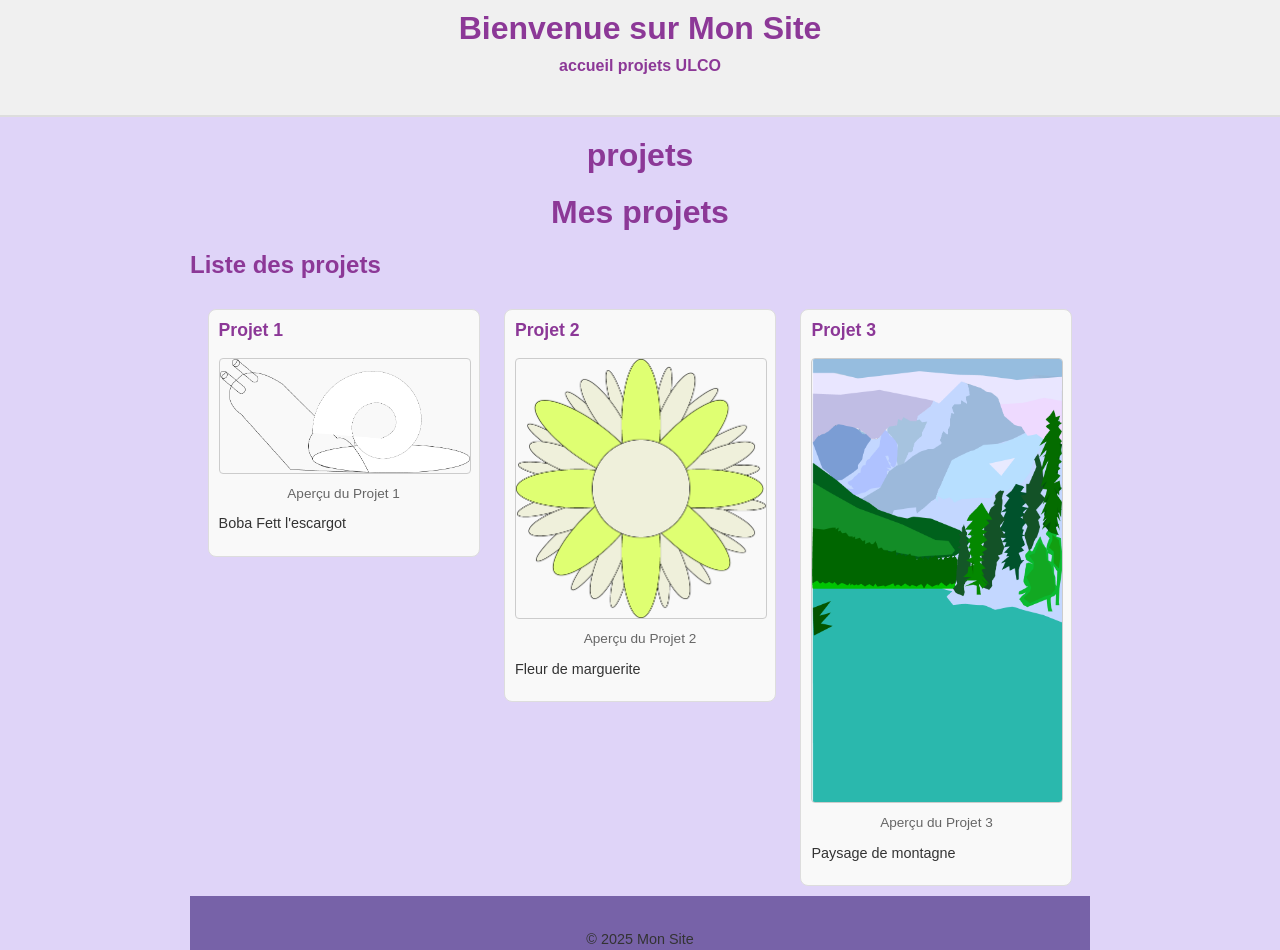
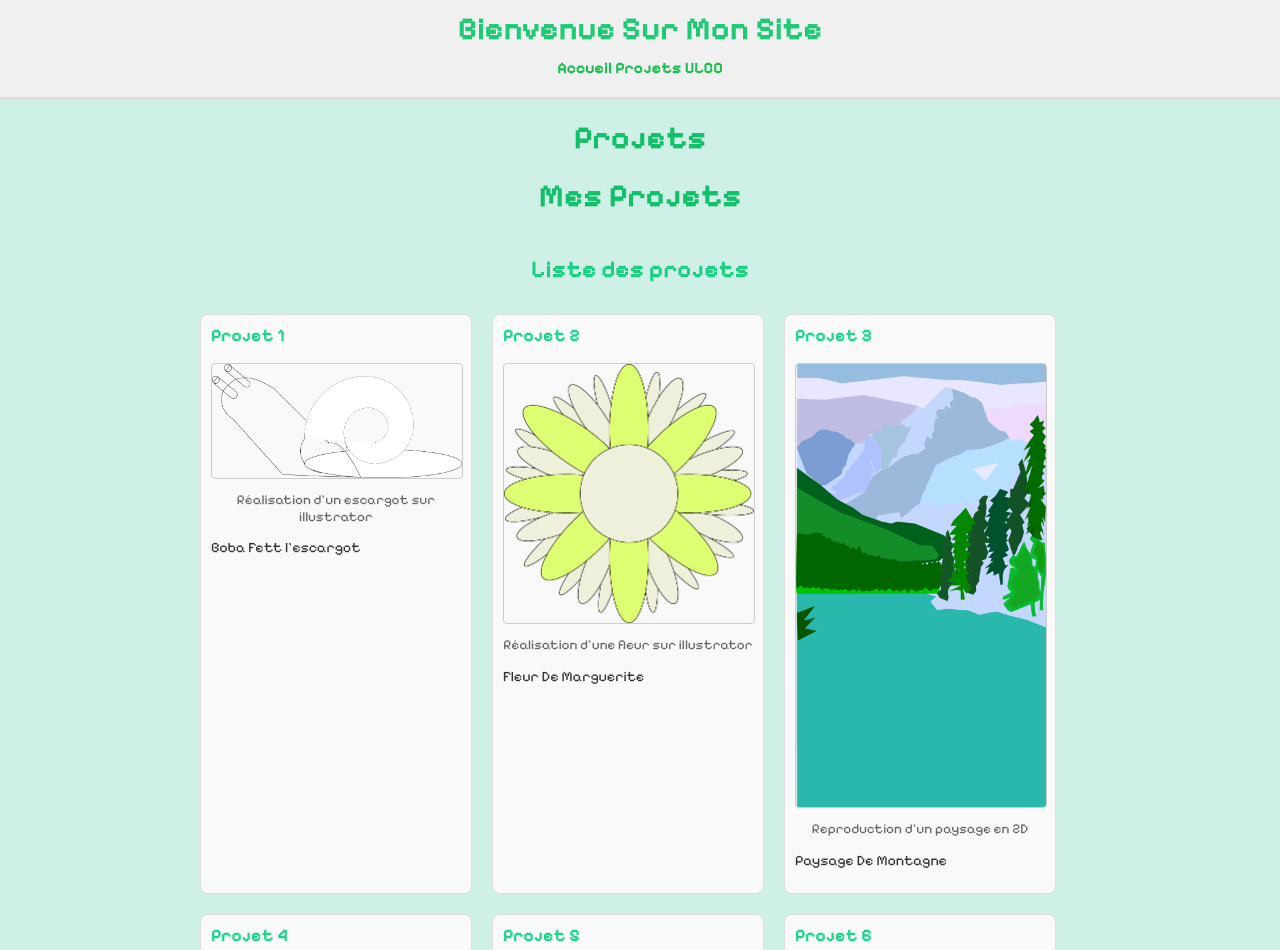
Before and after one commit to TD2-thais/mon-portfolio-, a plain HTML site: page projets.html in a window 1280 px wide. Shown: the part 20-970 px from the top of the page. Drawn offline with Linux system fonts and the light colour scheme.

Commit message:
Add files via upload

```diff
--- a/css/acceuil.css
+++ b/css/acceuil.css
@@ -39,7 +39,7 @@ main nav li {
 main nav a {
     text-decoration: none;
     /* supprime le soulignement par défaut */
-    color: #8c3897;
+    color: #12c98c;
     /* couleur bleue pour les liens */
     font-weight: bold;
     /* met les liens du menu en gras */
@@ -95,7 +95,7 @@ address {
 
 /* Liens dans le contenu (hors navigation) */
 main section a {
-    color: #55347a;
+    color: #09cf94;
     /* même bleu que les liens du menu */
     text-decoration: none;
     /* pas de soulignement par défaut */
@@ -115,3 +115,6 @@ hr {
     margin: 30px 0;
     /* espace autour de la ligne */
 }
+.colortitle {
+    color : rgb(4, 172, 93);
+}
--- a/css/projets.css
+++ b/css/projets.css
@@ -1,10 +1,22 @@
 /* --- Projets --- */
+.liste-projets{
+    display:flex;
+    flex-wrap: wrap;
+
+}
+.liste-projets h2{
+    flex-basis: 100%;
+    text-align: center;
+}
 .projets {
+
     text-align: center;
+
+
     /* centre les articles à l'intérieur du conteneur */
 }
 
-.projets article {
+.projets {
     display: inline-block;
     /* affiche les articles les uns à côté des autres (comme du texte) */
     vertical-align: top;
@@ -35,7 +47,7 @@
 .projets a {
     text-decoration: none;
     /* enlève le soulignement par défaut des liens */
-    color: #8c3897;
+    color: #1fd38e;
     /* applique une couleur bleue au lien */
     font-weight: bold;
     /* met le lien en gras */
--- a/css/style.css
+++ b/css/style.css
@@ -1,10 +1,11 @@
+@import url('https://fonts.googleapis.com/css2?family=Pixelify+Sans:wght@400..700&display=swap');
 /* --- Styles généraux --- */
 body {
-    font-family: Arial, sans-serif;
+    font-family: "Pixelify Sans", sans-serif;
     /* Définit la police principale du texte */
     color: rgb(141, 140, 141);
     /* Couleur du texte (gris foncé) */
-    background: rgb(223, 212, 248);
+    background: rgb(206, 240, 230);
     /* Couleur d’arrière-plan blanche */
     margin: 0;
     /* Supprime la marge par défaut du navigateur autour du body */
@@ -39,7 +40,7 @@ header figure img {
     /* Hauteur automatique (conserve les proportions) */
     border-radius: 50%;
     /* Rend l’image parfaitement ronde */
-    border: 3px solid #8c3897;
+    border: 3px solid #1bc570;
     /* Bordure bleue autour de la photo */
 }
 
@@ -58,7 +59,7 @@ header h1 {
     /* Espace vertical autour du titre */
     font-size: 2rem;
     /* Taille du texte plus grande */
-    color: #8c3897;
+    color: #1eca74;
     /* Couleur du texte */
 }
 
@@ -82,7 +83,7 @@ header nav li {
 header nav a {
     text-decoration: none;
     /* Supprime le soulignement des liens */
-    color: #8c3897;
+    color: #1abd50;
     /* Couleur bleue pour les liens */
     font-weight: bold;
     /* Met le texte en gras */
@@ -97,7 +98,7 @@ header nav a:hover {
 main>h1 {
     text-align: center;
     /* Centre le titre principal du main */
-    color: #8c3897;
+    color: #11c069;
     /* Couleur bleu foncé */
     font-size: 2rem;
     /* Taille du texte plus grande */
@@ -115,7 +116,7 @@ main>section {
 }
 
 main>section h2 {
-    color: #8c3897;
+    color: #1ece84;
     /* Couleur du titre (bleu foncé) */
     font-size: 1.5em;
     /* Taille du texte 1,5 fois la taille normale */
@@ -123,7 +124,7 @@ main>section h2 {
 
 /* --- Footer --- */
 footer {
-    background: #7762a8;
+    background: #62a887;
     /* Fond bleu foncé */
     color: #fff;
     /* Texte blanc */
--- a/projets.html
+++ b/projets.html
@@ -5,7 +5,7 @@
     <meta charset="UTF-8">
     <meta http-equiv="X-UA-Compatible" content="IE=edge">
     <meta name="viewport" content="width=device-width, initial-scale=1.0">
-    <title>mon site</title>
+    <title>Mon site</title>
     <link rel="stylesheet" href="css/style.css">
     <link rel="stylesheet" href="css/projets.css">
 </head>
@@ -13,55 +13,97 @@
 <body>
     <header>
 
-        <h1>Bienvenue sur Mon Site</h1>
+        <h1>Bienvenue Sur Mon Site</h1>
         <nav>
-            <a href="index.html">accueil</a>
-            <a href="projets.html">projets</a>
+            <a href="index.html">Accueil</a>
+            <a href="projets.html">Projets</a>
             <a href="https://www.univ-littoral.fr/">ULCO</a>
-
-            <h2>
+        </nav>
 
     </header>
 
     <main>
-        <h1>projets</h1>
+        <h1>Projets</h1>
 
 
 
 
-        <main role="main">
-            <h1>Mes projets</h1>
 
-            <section role="region" aria-labelledby="liste-projets">
+        <h1>Mes Projets</h1>
+
+        <section class="liste-projets" aria-labelledby="liste-projets">
             <h2 id="liste-projets">Liste des projets</h2>
 
-                <div class="projets">
-                    <article role="article" aria-labelledby="titre-projet1">
+
+
+            <article class="projets" aria-labelledby="titre-projet1">
                 <h3 id="titre-projet1"><a href="projet1.html">Projet 1</a></h3>
-                        <figure role="img" aria-labelledby="fig-projet1">
-                            <img src="images/Boba Fett Vaisseaux.png" alt="Aperçu du Projet 1">
-                            <figcaption id="fig-projet1">Aperçu du Projet 1</figcaption>
+                <figure aria-labelledby="fig-projet1">
+                    <img src="images/BobaFettVaisseaux.png" alt="Description de l'image 1">
+                    <figcaption id="fig-projet1">Réalisation d'un escargot sur illustrator</figcaption>
                 </figure>
                 <p>Boba Fett l'escargot</p>
             </article>
 
-                    <article role="article" aria-labelledby="titre-projet2">
+
+
+            <article class="projets" aria-labelledby="titre-projet2">
                 <h3 id="titre-projet2"><a href="projet2.html">Projet 2</a></h3>
-                        <figure role="img" aria-labelledby="fig-projet2">
-                            <img src="images/fleur.png" alt="Aperçu du Projet 2">
-                            <figcaption id="fig-projet2">Aperçu du Projet 2</figcaption>
+                <figure aria-labelledby="fig-projet2">
+                    <img src="images/fleur.png" alt="Description de l'image 2">
+                    <figcaption id="fig-projet2">Réalisation d'une fleur sur illustrator</figcaption>
                 </figure>
-                        <p>Fleur de marguerite</p>
+                <p>Fleur De Marguerite</p>
             </article>
 
-                    <article role="article" aria-labelledby="titre-projet3">
+
+            <article class="projets" aria-labelledby="titre-projet3">
                 <h3 id="titre-projet3"><a href="projet3.html">Projet 3</a></h3>
-                        <figure role="img" aria-labelledby="fig-projet3">
-                            <img src="images/paysage.png" alt="Aperçu du Projet 3">
-                            <figcaption id="fig-projet3">Aperçu du Projet 3</figcaption>
+                <figure aria-labelledby="fig-projet3">
+                    <img src="images/paysage.png" alt="Description de l'image 3">
+                    <figcaption id="fig-projet3">Reproduction d'un paysage en 2D</figcaption>
                 </figure>
-                        <p>Paysage de montagne</p>
+                <p>Paysage De Montagne</p>
             </article>
+
+
+
+            <article class="projets" aria-labelledby="titre-projet4">
+                <h3 id="titre-projet4"><a href="projet4.html">Projet 4</a></h3>
+                <figure aria-labelledby="fig-projet4">
+                    <img src="images/linconmix.png" alt="Description de l'image 4">
+                    <figcaption id="fig-projet4">Affiche de lincon sur photoshop en mixant avec mes travaux
+                        personels de illustator </figcaption>
+                </figure>
+                <p>Paysage Lincon Mix</p>
+            </article>
+
+
+
+            <article class="projets" aria-labelledby="titre-projet5">
+                <h3 id="titre-projet5"><a href="projet5.html">Projet 5</a></h3>
+                <figure aria-labelledby="fig-projet5">
+                    <img src="images/Depliant_2.jpeg" alt="Description de l'image 5">
+                    <img src="images/Depliant_3.jpeg" alt="Description de l'image 5">
+                    <figcaption id="fig-projet5">Identité Visuelle pour une entreprise d'animaux </figcaption>
+                </figure>
+                <p> Dépliant De Pawtopia</p>
+            </article>
+
+
+
+            <article class="projets" aria-labelledby="titre-projet6">
+                <h3 id="titre-projet6"><a href="projet6.html">Projet 6</a></h3>
+                <figure aria-labelledby="fig-projet6">
+                    <img src="images/Sonic-flash.png" alt="Description de l'image 6">
+                    <figcaption id="fig-projet6">Réalisation d'une scène</figcaption>
+                </figure>
+                <p>Sonic and flash</p>
+            </article>
+        </section>
+
+    </main>
+
 
 
 
```
Also changed, not shown: index.html (+22 -44 lines), images/BobaFettVaisseaux.png (added), images/Depliant_2.jpeg (added), images/Depliant_3.jpeg (added), images/Sonic-flash.png (added), images/linconmix.png (added). Lines whose indentation alone changed are shown as unchanged.
